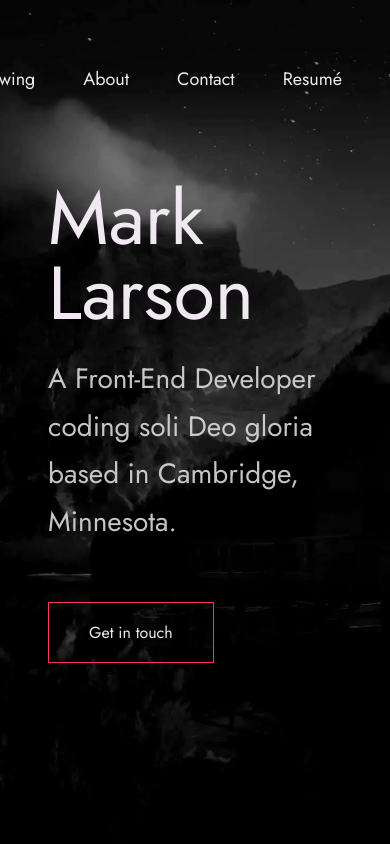
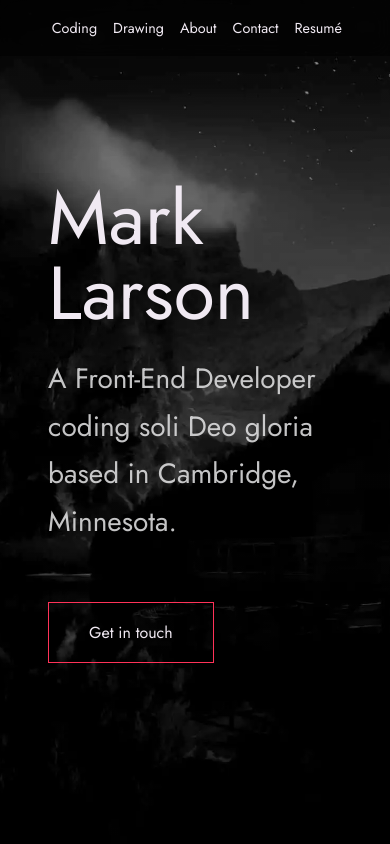
Before and after one commit to Kelemek/marksportfolio, a Next.js app in the folder portfolio-next/: page / in a window 390 px wide. Shown: the top 844 px of the page. Built offline with nearby package versions, Linux system fonts and the light colour scheme; no server answers; the database is empty.

Commit message:
Use compact nav on small screens without scroll transition

```diff
--- a/portfolio-next/app/globals.css
+++ b/portfolio-next/app/globals.css
@@ -129,6 +129,17 @@ img {
   transition: padding 0.1s ease-out;
 }
 
+/* On small screens, always use the compact nav size */
+@media (max-width: 640px) {
+  .nav {
+    --scroll-progress: 1;
+    padding-top: 0.5rem;
+    padding-bottom: 0.5rem;
+    backdrop-filter: blur(10px);
+    background: rgba(0, 0, 0, 0.5);
+  }
+}
+
 /* Navigation scroll styles */
 .nav--scrolled {
   backdrop-filter: blur(calc(10px * var(--scroll-progress)));
@@ -141,6 +152,13 @@ img {
   gap: calc(3rem - (3rem - 1.5rem) * var(--scroll-progress));
 }
 
+/* On small screens, use compact gap */
+@media (max-width: 640px) {
+  .nav__items {
+    gap: 1rem;
+  }
+}
+
 /* Nav link styles */
 .nav__link {
   @apply relative inline-block no-underline transition-all;
@@ -149,6 +167,15 @@ img {
   /* Progressive padding and font-size based on scroll */
   padding: calc(1rem - (1rem - 0.5rem) * var(--scroll-progress)) 0;
   font-size: calc(1.125rem - (1.125rem - 0.9rem) * var(--scroll-progress));
+}
+
+/* On small screens, use compact link styles */
+@media (max-width: 640px) {
+  .nav__link {
+    padding: 0.5rem 0;
+    font-size: 0.9rem;
+    text-shadow: none;
+  }
 }
 
 .nav__link::after {
```
